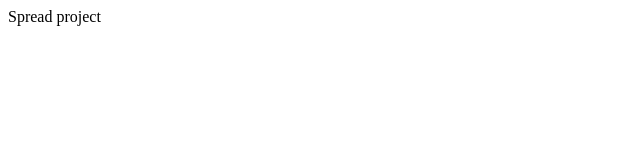
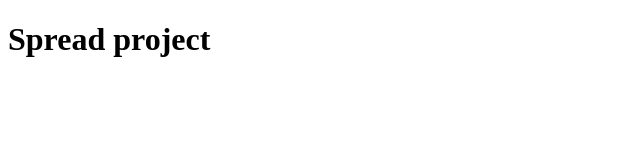
Before and after one commit to kimayasarin15/spread, a plain HTML site: page index.html in a window 1280 px wide. Shown: the whole page, without its empty margins (0-640 px from the left). Drawn offline with Linux system fonts and the light colour scheme.

Commit message:
Update index.html

```diff
--- a/index.html
+++ b/index.html
@@ -5,7 +5,7 @@
 </head>
 
 <body>
-    Spread project
+   <h1>Spread project</h1>
 </body>
 
 
```
